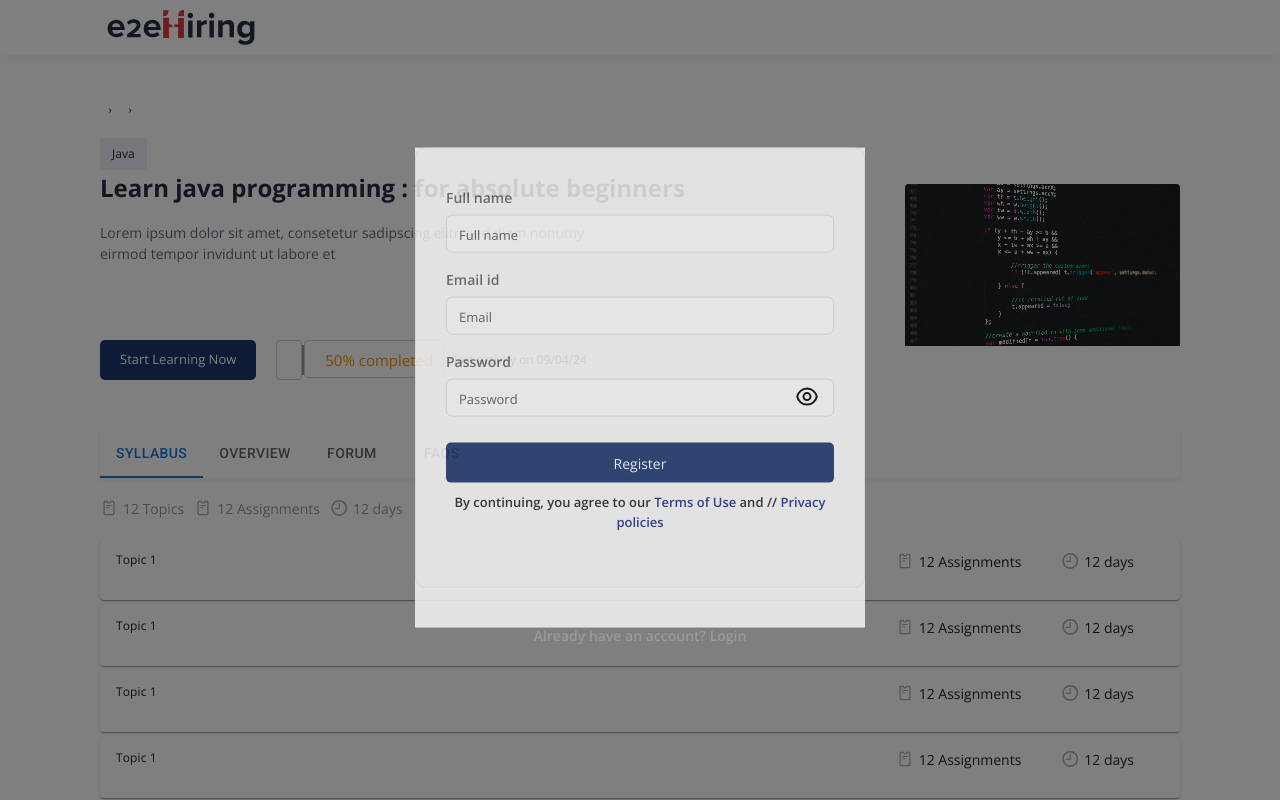
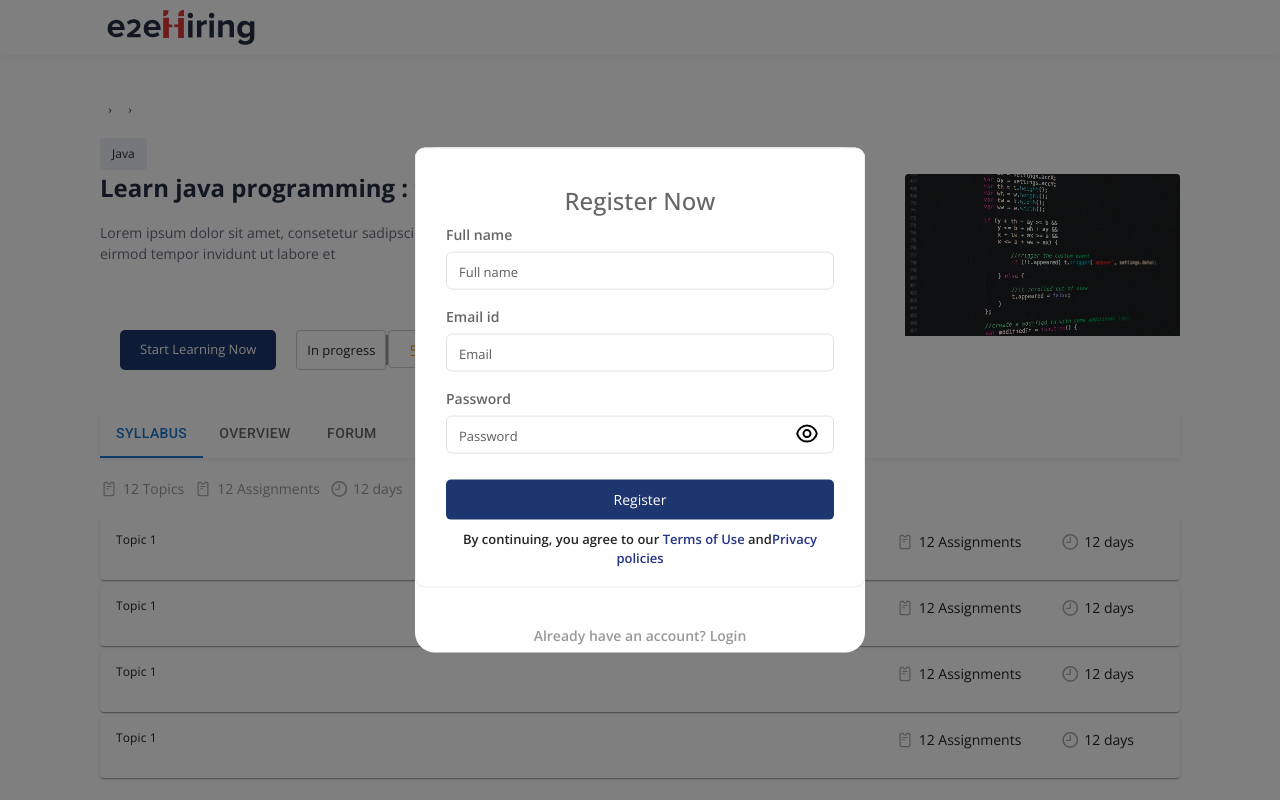
Before and after one commit to janmenjaya7/Course-management-system, a React (Create React App) app: page /dashboard-card-details in a window 1280 px wide. Both pictures are taken after a click on the button "Enroll Now". Shown: the top 800 px of the page. Built offline with nearby package versions, Linux system fonts and the light colour scheme; a web font is replaced by a local one.

Commit message:
added student enroll

```diff
--- a/src/components/Certificate-modal/Modal.jsx
+++ b/src/components/Certificate-modal/Modal.jsx
@@ -7,7 +7,7 @@ const style = {
   left: "50%",
   transform: "translate(-50%, -50%)",
   borderRadius: "20px",
-  // backgroundColor: "#fff",
+  backgroundColor: "#fff",
 };
 
 export default function Modals({ open, setOpen, ModalsContent }) {
--- a/src/components/assesment/BootstrapDrop.jsx
+++ b/src/components/assesment/BootstrapDrop.jsx
@@ -1,7 +1,8 @@
 import React from "react";
 import "./BootstrapDrop.css";
 import "bootstrap/dist/css/bootstrap.css";
-import "bootstrap/dist/js/bootstrap.js";
+// import "bootstrap/dist/js/bootstrap.js";
+import { Link } from "react-router-dom";
 const BootstrapDrop = () => {
   return (
     <div>
@@ -16,19 +17,19 @@ const BootstrapDrop = () => {
         </button>
         <ul className="dropdown-menu">
           <li>
-            <a class="dropdown-item" href="#">
+            <Link className="dropdown-item" to="#">
               Action
-            </a>
+            </Link>
           </li>
           <li>
-            <a class="dropdown-item" href="#">
+            <Link className="dropdown-item" to="#">
               Another action
-            </a>
+            </Link>
           </li>
           <li>
-            <a class="dropdown-item" href="#">
+            <Link className="dropdown-item" to="#">
               Something else here
-            </a>
+            </Link>
           </li>
         </ul>
       </div>
--- a/src/components/courses/CoursesCardDetails.jsx
+++ b/src/components/courses/CoursesCardDetails.jsx
@@ -1,27 +1,27 @@
-import javaImg from '../../assets/markus-spiske/markus-spiske-1LLh8k2_YFk-unsplash.png'
-import MyTabs from './MyTabs'
-import './CoursesCardDetails.css'
-import BasicBreadcrumbs from './BasicBreadcrumbs'
-import SizesChips from './SizesChips'
-import Modals from '../Certificate-modal/Modal'
-import { useState } from 'react'
-import Register from '../register-login/Register'
+import javaImg from "../../assets/markus-spiske/markus-spiske-1LLh8k2_YFk-unsplash.png";
+import MyTabs from "./MyTabs";
+import "./CoursesCardDetails.css";
+import BasicBreadcrumbs from "./BasicBreadcrumbs";
+import SizesChips from "./SizesChips";
+import Modals from "../Certificate-modal/Modal";
+import { useState } from "react";
+import Register from "../register-login/Register";
 
 function CoursesCardDetails({ buttonText }) {
-  const [open, setOpen] = useState(false)
-  const [isEnrolled, setIsEnrolled] = useState(false)
+  const [open, setOpen] = useState(false);
+  const [isEnrolled, setIsEnrolled] = useState(false);
 
   const handleOpenEnroll = () => {
-    setOpen(true)
-    setIsEnrolled(true)
-  }
+    setOpen(true);
+    setIsEnrolled(true);
+  };
 
   return (
     <>
       <Modals
         open={open}
         setOpen={setOpen}
-        ModalsContent={<Register setOpen={setOpen} />}
+        ModalsContent={<Register setOpen={setOpen} title="Register Now" />}
       />
       <div id="course-details">
         <div className="primaryDiv1">
@@ -52,86 +52,86 @@ function CoursesCardDetails({ buttonText }) {
 
             <div
               style={{
-                display: 'flex',
-                alignItems: 'center',
-                marginBottom: '40px',
-                marginTop: '60px',
+                display: "flex",
+                alignItems: "center",
+                marginBottom: "40px",
+                marginTop: "60px",
               }}
             >
               <button
                 className="btn-enroll"
                 onClick={handleOpenEnroll}
-                style={{ marginRight: '20px' }}
+                style={{ margin: "0 20px" }}
               >
-                {isEnrolled ? 'Start Learning Now' : 'Enroll Now'}
+                {isEnrolled ? "Start Learning Now" : "Enroll Now"}
               </button>
 
               {isEnrolled ? (
                 <div
                   style={{
-                    display: 'flex',
-                    height: '40px',
-                    alignItems: 'center',
+                    display: "flex",
+                    height: "40px",
+                    alignItems: "center",
                   }}
                 >
                   <div
                     style={{
-                      display: 'flex',
-                      justifyContent: 'center',
-                      alignItems: 'center',
-                      height: '100%',
-                      paddingLeft: '4px',
-                      border: '1px solid #CCCCCC',
-                      borderRadius: '4px',
+                      display: "flex",
+                      // justifyContent: "center",
+                      // alignItems: "center",
+                      height: "100%",
+                      // paddingLeft: "4px",
+                      border: "1px solid #CCCCCC",
+                      borderRadius: "4px",
                     }}
                   >
-                    <span
+                    <div
                       style={{
-                        color: '#262626',
-                        fontSize: '15px',
-                        paddingLeft: '10px',
-                        paddingRight: '10px',
+                        color: "#262626",
+                        fontSize: "13px",
+                        textAlign: "center",
+                        padding: " 10px",
                       }}
                     >
-                      <ul
+                      <div
                         style={{
-                          textAlign: 'center',
-                          margin: 0,
-                          padding: 0,
-                          listStylePosition: 'inside',
+                          textAlign: "center",
+                          listStylePosition: "inside",
                         }}
                       >
                         <li
-                          style={{ listStyleTypeColor: ' #F89206', margin: 0 }}
-                        >
-                          In progress
-                        </li>
-                      </ul>
-                    </span>
+                          style={{
+                            listStyleTypeColor: " #F89206",
+                            padding: "0 20px",
+                          }}
+                        ></li>
+                      </div>
+                      In progress
+                    </div>
                   </div>
 
                   <div>
                     <div
                       className="vertical"
                       style={{
-                        color: '#999999',
-                        width: '1px',
-                        border: '1px solid #999999',
-                        height: '30px',
+                        color: "#999999",
+                        width: "1px",
+                        border: "1px solid #999999",
+                        height: "30px",
                       }}
                     ></div>
                   </div>
                   <div>
                     <span
                       style={{
-                        color: '#F89206',
-                        fontSize: '15px',
-                        paddingRight: '10px',
-                        paddingTop: '9px',
-                        paddingBottom: '7px',
-                        paddingLeft: '20px',
-                        border: '1px solid #CCCCCC',
-                        borderRadius: '4px',
+                        color: "#F89206",
+                        fontSize: "15px",
+                        paddingRight: "10px",
+                        paddingTop: "9px",
+                        paddingBottom: "7px",
+                        paddingLeft: "20px",
+                        border: "1px solid #CCCCCC",
+                        borderRadius: "4px",
                       }}
                     >
                       50% completed
@@ -140,9 +140,9 @@ function CoursesCardDetails({ buttonText }) {
 
                   <div
                     style={{
-                      marginLeft: '10px',
-                      fontSize: '12px',
-                      border: 'none',
+                      marginLeft: "10px",
+                      fontSize: "12px",
+                      border: "none",
                     }}
                   >
                     <span>last activity on 09/04/24</span>
@@ -161,7 +161,7 @@ function CoursesCardDetails({ buttonText }) {
         </div>
       </div>
     </>
-  )
+  );
 }
 
-export default CoursesCardDetails
+export default CoursesCardDetails;
--- a/src/components/register-login/Register.jsx
+++ b/src/components/register-login/Register.jsx
@@ -37,8 +37,8 @@ const Register = ({ heding, title }) => {
               Register
             </button>
             <p className="paragraph">
-              By continuing, you agree to our <span>Terms of Use</span> and{" "}
-//               <span>Privacy policies</span>
+              By continuing, you agree to our <span>Terms of Use</span> and
+              <span>Privacy policies</span>
             </p>
           </form>
         </div>
--- a/src/components/register-login/register.css
+++ b/src/components/register-login/register.css
@@ -2,9 +2,8 @@
   display: flex;
   justify-content: center;
   align-items: center;
-  /* margin-top: 80px; */
-  background: #fcfcfc;
-  opacity: 0.8;
+  background: #fff;
+  border-radius: 10px;
 }
 #login-main-section {
   margin-top: 80px;
@@ -70,11 +69,6 @@
   top: 70%;
   left: 90%;
   transform: translateY(-50%);
-
-
-
-
-
 }
 @import url("https://fonts.googleapis.com/css2?family=Open+Sans:ital,wght@0,300..800;1,300..800&family=Raleway:ital,wght@0,100..900;1,100..900&display=swap");
 body {
--- a/src/components/searchnvabar/Searchnav.jsx
+++ b/src/components/searchnvabar/Searchnav.jsx
@@ -3,6 +3,7 @@ import "bootstrap/dist/css/bootstrap.min.css";
 
 import "./searchnav.css";
 import searchicon from "../../assets/logo/search-24px.svg";
+import { Link } from "react-router-dom";
 
 const Searchnav = () => {
   return (
@@ -50,65 +51,65 @@ const Searchnav = () => {
               <hr className="dropdown-divider" />
             </li>
             <li>
-              <a className="dropdown-item" href="#">
+              <Link className="dropdown-item" to="#">
                 Data Science
-              </a>
+              </Link>
             </li>
             <li>
               <hr className="dropdown-divider" />
             </li>
             <li>
-              <a className="dropdown-item" href="#">
+              <Link className="dropdown-item" to="#">
                 Business
-              </a>
+              </Link>
             </li>
             <li>
               <hr className="dropdown-divider" />
             </li>
             <li>
-              <a className="dropdown-item" href="#">
+              <Link className="dropdown-item" to="#">
                 Computer Science
-              </a>
+              </Link>
             </li>
             <li>
               <hr className="dropdown-divider" />
             </li>
             <li>
-              <a className="dropdown-item" href="#">
+              <Link className="dropdown-item" to="#">
                 Information Technology
-              </a>
+              </Link>
             </li>
             <li>
               <hr className="dropdown-divider" />
             </li>
             <li>
-              <a className="dropdown-item" href="#">
+              <Link className="dropdown-item" to="#">
                 Health
-              </a>
+              </Link>
             </li>
             <li>
               <hr className="dropdown-divider" />
             </li>
             <li>
-              <a className="dropdown-item" href="#">
+              <Link className="dropdown-item" to="#">
                 Personal Development
-              </a>
+              </Link>
             </li>
             <li>
               <hr className="dropdown-divider" />
             </li>
             <li>
-              <a className="dropdown-item" href="#">
+              <Link className="dropdown-item" to="#">
                 Social Science
-              </a>
+              </Link>
             </li>
             <li>
               <hr className="dropdown-divider" />
             </li>
             <li>
-              <a className="dropdown-item" href="#">
+              <Link className="dropdown-item" to="#">
                 Arts
-              </a>
+              </Link>
             </li>
           </ul>
         </div>
@@ -167,17 +168,17 @@ const Searchnav = () => {
             aria-labelledby="dropdown"
           >
             <li>
-              <a className="dropdown-item" href="#">
+              <Link className="dropdown-item" to="#">
                 Most Recent
-              </a>
+              </Link>
             </li>
             <li>
               <hr className="dropdown-divider" />
             </li>
             <li>
-              <a className="dropdown-item" href="#">
+              <Link className="dropdown-item" to="#">
                 Most Popular
-              </a>
+              </Link>
             </li>
           </ul>
         </div>
```
